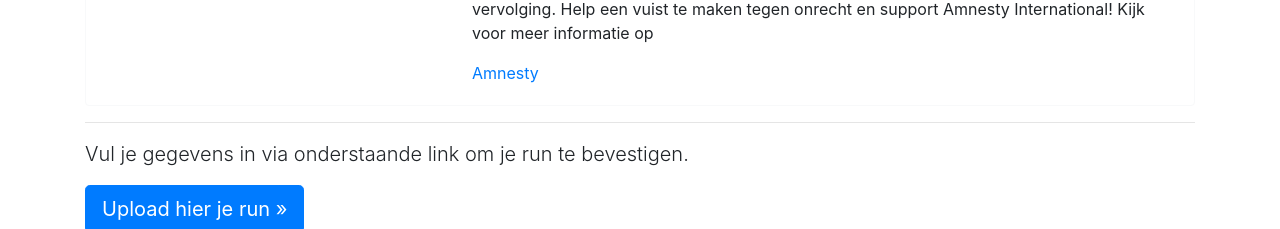
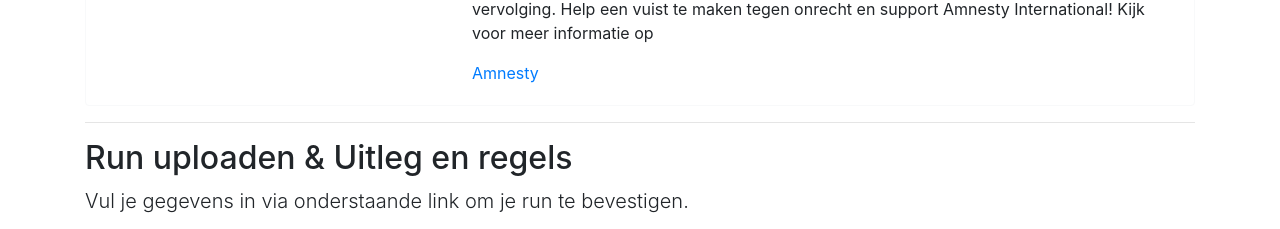
Before and after one commit to kenklein/Sponsorloop2021, an Angular app: page / in a window 1280 px wide. Shown: the part 1752-1981 px from the top of the page. Built offline with nearby package versions, Linux system fonts and the light colour scheme.

Commit message:
Link fix and picture outline

```diff
--- a/src/app/main/main.component.html
+++ b/src/app/main/main.component.html
@@ -120,6 +120,7 @@
 <hr class="divider">
 
 <div id="signin">
+  <h2>Run uploaden & Uitleg en regels</h2>
   <p class="lead">Vul je gegevens in via onderstaande link om je run te bevestigen.</p>
   <p >
     <a class="btn btn-primary btn-lg" target="_blank" href="https://ingeniumcabobianci.nl/aanmelden-verenigingen-sponsorloop-2021/">
```
